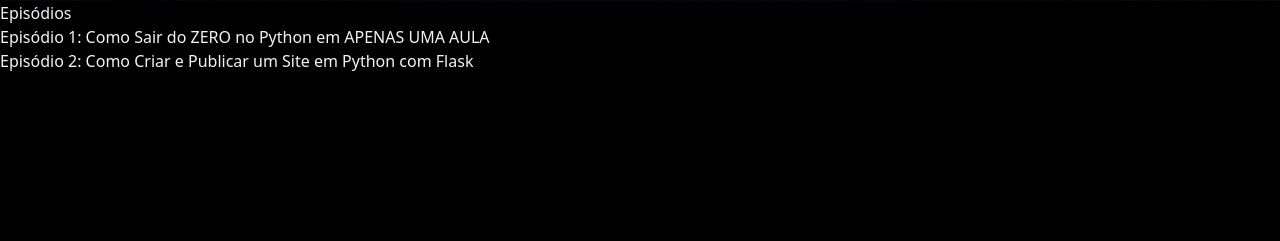
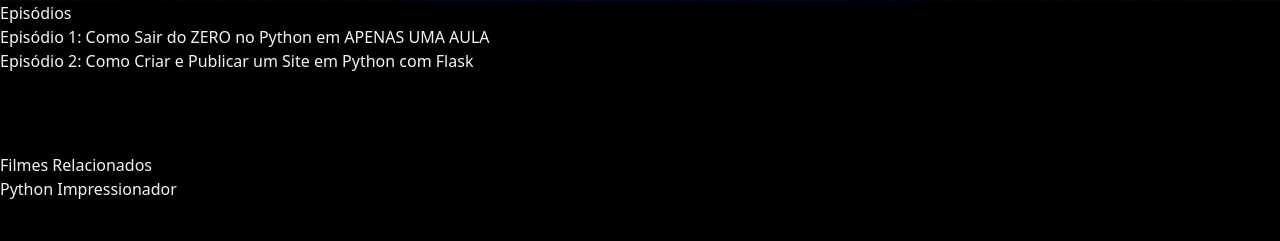
Before and after one commit to biancaseara/NetflixClone, a Django app: page /filmes/1 in a window 1280 px wide. Shown: the part 836-1077 px from the top of the page. Before the commit the page ends 907 px from the top, so only its background shows below. Run offline with Django 5.2, Linux system fonts and the light colour scheme; data comes from the database, SQL or seed files in the repository; some libraries are stand-ins or nearby versions.

Commit message:
Passed personalized variables to views for dynamic content rendering.

```diff
--- a/filme/templates/detalhesfilme.html
+++ b/filme/templates/detalhesfilme.html
@@ -19,4 +19,15 @@
         </a>
     {% endfor %}
 </div>
+
+<div class="py-10">
+    <h2>Filmes Relacionados</h2>
+    {% for filme in filmes_relacionados %}
+        <p>
+            <a href="{% url 'filme:detalhesfilme' filme.pk %}">
+                {{filme.titulo}}
+            </a>
+        </p>
+    {% endfor %}
+</div>
 {% endblock %}
--- a/filme/views.py
+++ b/filme/views.py
@@ -1,3 +1,4 @@
+from typing import Any
 from django.shortcuts import render
 from .models import Filme
 from django.views.generic import TemplateView, ListView, DetailView
@@ -19,9 +20,13 @@
     template_name = "detalhesfilme.html"
     model = Filme
 
+    def get_context_data(self, **kwargs):
+        context = super(Detalhesfilme, self).get_context_data(**kwargs)
 
+        filmes_relacionados = Filme.objects.filter(categoria=self.get_object().categoria)[0:5]
+        context['filmes_relacionados'] = filmes_relacionados
 
-
+        return context
 
 
 # function based view (fbv)
```
